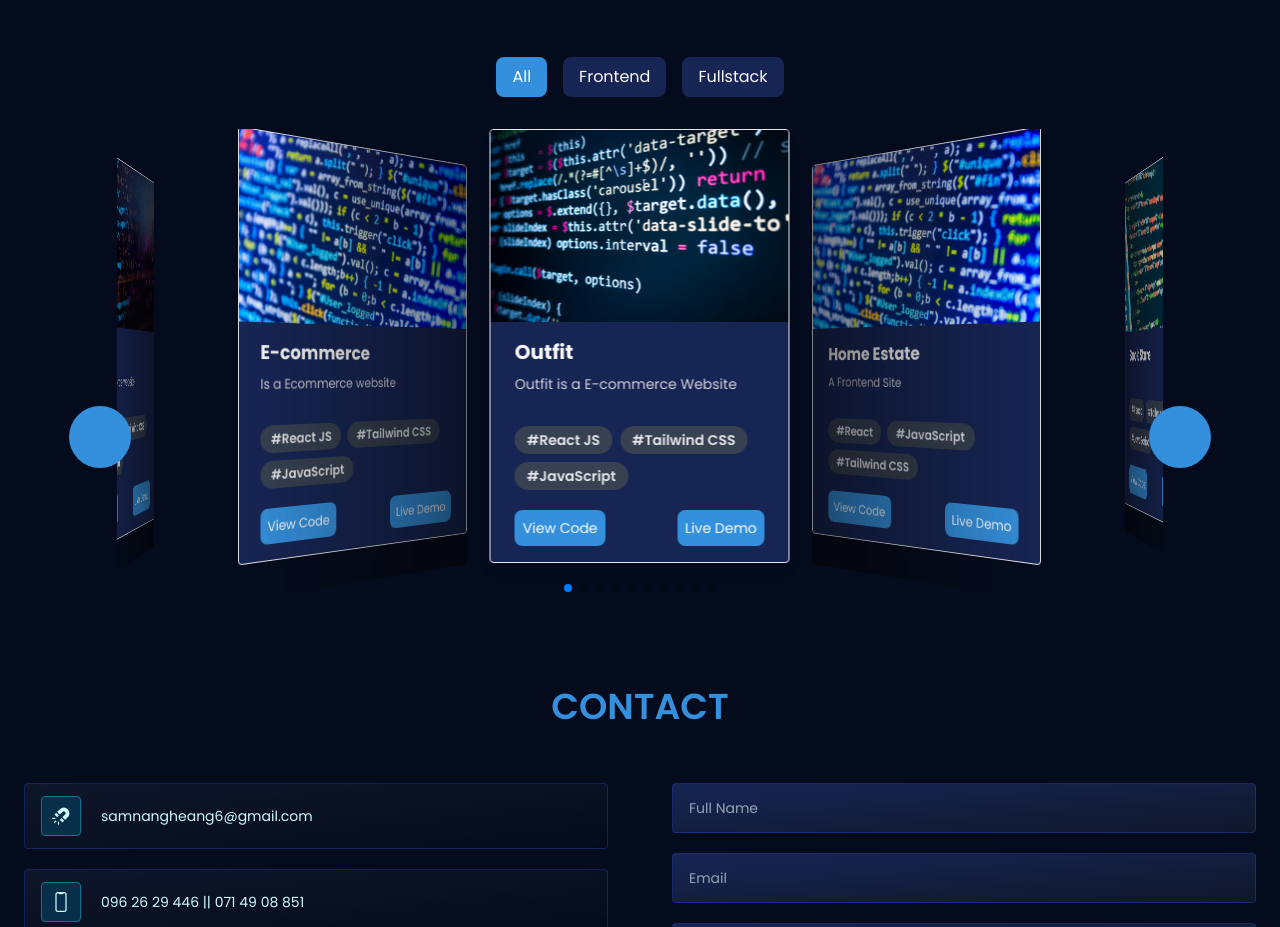
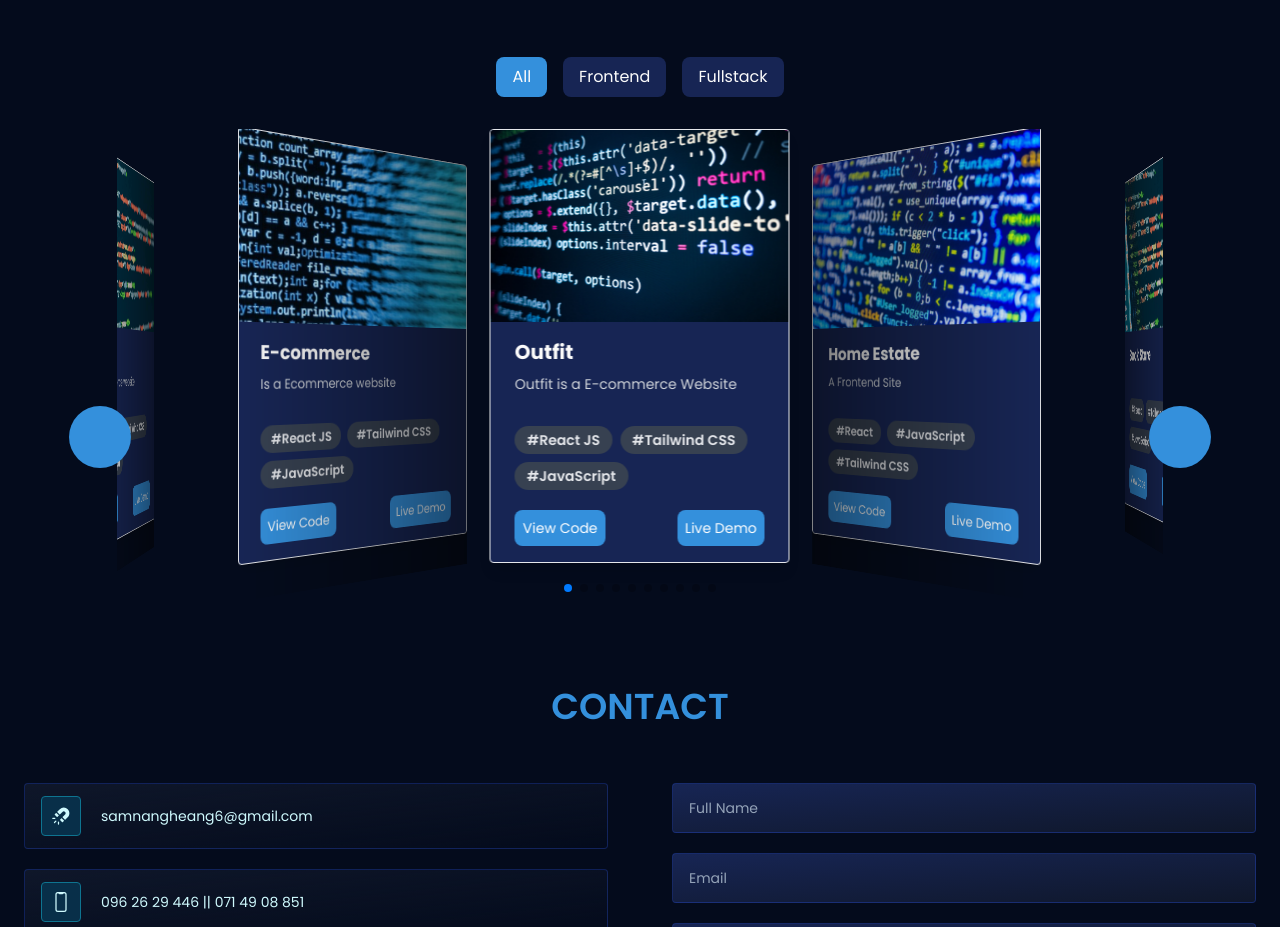
Before and after one commit to Samnang-web/my_portfolio, a React (Vite) app: page / in a window 1280 px wide. Shown: the part 3160-4087 px from the top of the page. Built offline with nearby package versions, Linux system fonts and the light colour scheme; some icons are missing.

Commit message:
Fix image

```diff
--- a/index.html
+++ b/index.html
@@ -2,7 +2,7 @@
 <html lang="en">
   <head>
     <meta charset="UTF-8" />
-    <link rel="icon" type="image/svg+xml" href="/vite.svg" />
+    <link rel="icon" type="image" href="/src/assets/profiles.jpg" />
     <meta name="viewport" content="width=device-width, initial-scale=1.0" />
     <title>Samnang Heang</title>
   </head>
--- a/src/components/Projects.jsx
+++ b/src/components/Projects.jsx
@@ -7,12 +7,18 @@ import "swiper/css/navigation";
 import "swiper/css/pagination";
 import ProjectCard from "./UI/ProjectsCard";
 import { Icon } from "@iconify/react";
+import code_1 from '../assets/code-1.jpg'
+import code_2 from '../assets/code-2.jpg'
+import code_3 from '../assets/code-3.jpg'
+import code_4 from '../assets/code-4.jpg'
+import code_5 from '../assets/code-5.jpg'
+import code_6 from '../assets/code-6.jpg'
 
 const projects = [
   {
     title: "Outfit",
     description: "Outfit is a E-commerce Website",
-    image: "../src/assets/code-1.jpg",
+    image: code_1,
     category: "Frontend",
     tags: ["React JS", "Tailwind CSS", "JavaScript"],
     liveLink: "https://outfit-ashen.vercel.app/",
@@ -21,7 +27,7 @@ const projects = [
   {
     title: "Home Estate",
     description: "A Frontend Site",
-    image: "../src/assets/code-2.jpg",
+    image: code_2,
     category: "FrontEnd",
     tags: ["React", "JavaScript", "Tailwind CSS"],
     liveLink: "https://home-estate-kappa.vercel.app/",
@@ -30,7 +36,7 @@ const projects = [
   {
     title: "Book Store",
     description: "",
-    image: "../src/assets/code-3.jpg",
+    image: code_3,
     category: "Frontend",
     tags: ["React", "Tailwind CSS", "JavaScript"],
     liveLink: "https://book-store-beige-seven.vercel.app/",
@@ -39,7 +45,7 @@ const projects = [
   {
     title: "Responsive Burger Website",
     description: "",
-    image: "../src/assets/code-4.jpg",
+    image: code_4,
     category: "Frontend",
     tags: ["Vue.js", "Tailwind CSS", "JavaScript"],
     liveLink: "https://burgerapp-dusky.vercel.app/",
@@ -48,7 +54,7 @@ const projects = [
   {
     title: "Responsive Plant Website",
     description: "",
-    image: "../src/assets/code-5.jpg",
+    image: code_5,
     category: "Frontend",
     tags: ["Vue.js", "JavaScript", "Tailwind CSS"],
     liveLink: "https://plants-chi.vercel.app/",
@@ -57,7 +63,7 @@ const projects = [
   {
     title: "Portfolio Website-1",
     description: "",
-    image: "../src/assets/code-3.jpg",
+    image: code_6,
     category: "Frontend",
     tags: ["Vue.js", "Tailwind CSS", "JavaScript"],
     liveLink: "https://portfolio-omega-vert-55.vercel.app/",
@@ -66,7 +72,7 @@ const projects = [
   {
     title: "Portfolio Website-2",
     description: "",
-    image: "../src/assets/code-1.jpg",
+    image: code_1,
     category: "Frontend",
     tags: ["Vue.js", "Tailwind CSS", "JavaScript"],
     liveLink: "https://portfoliowebsite-ivory.vercel.app/",
@@ -75,7 +81,7 @@ const projects = [
   {
     title: "Big Shop",
     description: "Is a Ecommerce website",
-    image: "../src/assets/code-3.jpg",
+    image: code_2,
     category: "Frontend",
     tags: ["React JS", "Tailwind CSS", "JavaScript"],
     liveLink: "https://bigshop-eight.vercel.app/",
@@ -84,7 +90,7 @@ const projects = [
   {
     title: "Clothes",
     description: "Is a Ecommerce website",
-    image: "../src/assets/code-5.jpg",
+    image: code_3,
     category: "Frontend",
     tags: ["React JS", "Tailwind CSS", "JavaScript"],
     liveLink: "https://clothes-inky.vercel.app/",
@@ -93,7 +99,7 @@ const projects = [
   {
     title: "E-commerce",
     description: "Is a Ecommerce website",
-    image: "../src/assets/code-2.jpg",
+    image: code_4,
     category: "Fullstack",
     tags: ["React JS", "Tailwind CSS", "JavaScript"],
     liveLink: "/",
```
